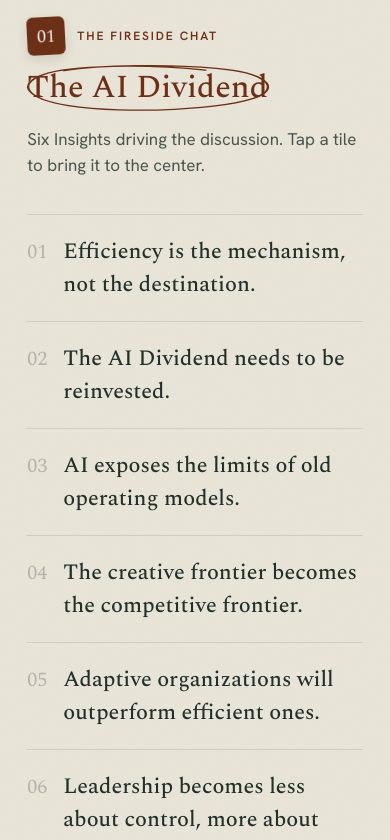
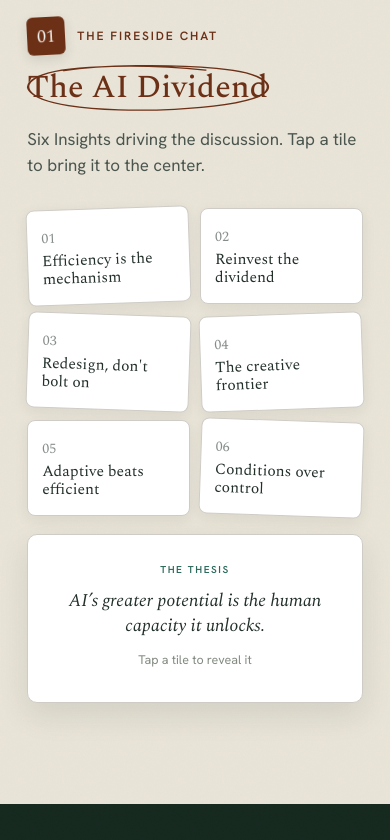
Before and after one commit to michaelkania-kg/kyuhouse-insights2, a React (Vite) app: page / in a window 390 px wide. Shown: the part 1156-1996 px from the top of the page. Built offline with nearby package versions, Linux system fonts and the light colour scheme; the HTML template or start-up script is replaced by a standard one.

Commit message:
Update App.tsx

```diff
--- a/src/App.tsx
+++ b/src/App.tsx
@@ -401,7 +401,7 @@ export default function App() {
   const weakest = scores.indexOf(Math.min(...scores));
   const TILES = 24, filled = Math.round((avg / 100) * TILES);
 
-  const sections = ["intro", "panel", "assess", "tables", "built"];
+  const sections = ["intro", "panel", "assess", "tables"];
   const [active, setActive] = useState("intro");
   useEffect(() => { const o = new IntersectionObserver((es) => es.forEach((e) => e.isIntersecting && setActive(e.target.id)), { threshold: 0.4 });
     sections.forEach((s) => { const el = document.getElementById(s); if (el) o.observe(el); }); return () => o.disconnect(); }, []);
@@ -529,21 +529,33 @@ export default function App() {
           </Reveal>
 
           {mob ? (
-            <div style={{ marginTop: 36 }}>
-              {PANEL.map((p, i) => (
-                <Reveal key={p.n} delay={i * 0.05}>
-                  <div onClick={() => setNode(node === i ? null : i)} style={{ borderTop: `1px solid ${C.line}`, padding: "20px 0", cursor: "pointer" }}>
-                    <div style={{ display: "flex", gap: 16, alignItems: "baseline" }}>
-                      <span style={{ fontFamily: SER, color: node === i ? C.teal : C.lineStrong, fontSize: 20 }}>{p.n}</span>
-                      <h3 style={{ fontFamily: SER, fontWeight: 500, fontSize: 22, margin: 0, color: node === i ? C.teal : C.fg1 }}>{p.t}</h3>
+            <div style={{ marginTop: 30 }}>
+              <div style={{ display: "grid", gridTemplateColumns: "repeat(2,1fr)", gap: 10 }}>
+                {PANEL.map((p, i) => {
+                  const on = node === i;
+                  return (
+                    <div key={p.n} onClick={() => setNode(on ? null : i)} style={{ borderRadius: 8, cursor: "pointer", padding: 14, minHeight: 96, display: "flex", flexDirection: "column", justifyContent: "center", background: on ? satColors[i] : C.white, color: on ? C.onDark : C.fg1, border: `1px solid ${on ? satColors[i] : C.line}`, boxShadow: "0 4px 14px rgba(22,41,31,.07)", transform: `rotate(${((i % 3) - 1) * 2}deg)`, transition: "background .3s ease-out, color .3s ease-out" }}>
+                      <span style={{ fontFamily: SER, fontSize: 14, opacity: 0.55 }}>{p.n}</span>
+                      <span style={{ fontFamily: SER, fontSize: 15.5, lineHeight: 1.15, marginTop: 4 }}>{p.lbl}</span>
                     </div>
-                    <div style={{ maxHeight: node === i ? 320 : 0, overflow: "hidden", transition: "max-height .5s ease-out" }}>
-                      <p style={{ color: C.fg2, fontSize: 16, lineHeight: 1.55, margin: "14px 0 0", paddingLeft: 36 }}>{p.ins}</p>
-                      <p style={{ fontFamily: SER, fontStyle: "italic", color: C.teal, fontSize: 19, lineHeight: 1.4, margin: "14px 0 0", paddingLeft: 36, borderLeft: `2px solid ${C.teal}`, marginLeft: 36 }}>{p.take}</p>
-                    </div>
-                  </div>
-                </Reveal>
-              ))}
+                  );
+                })}
+              </div>
+              <div className="bloom" key={node ?? "thesis"} style={{ marginTop: 18, background: C.white, border: `1px solid ${C.line}`, borderRadius: 10, padding: 22, boxShadow: "0 12px 30px rgba(22,41,31,.10)", textAlign: "center" }}>
+                {sel ? (
+                  <>
+                    <span className="eyebrow" style={{ color: C.teal, fontSize: 10 }}>{sel.n} · insight</span>
+                    <p style={{ color: C.fg2, fontSize: 15, lineHeight: 1.5, margin: "10px 0 12px" }}>{sel.ins}</p>
+                    <p style={{ fontFamily: SER, fontStyle: "italic", color: C.fg1, fontSize: 18, lineHeight: 1.35, margin: 0 }}>{sel.take}</p>
+                  </>
+                ) : (
+                  <>
+                    <span className="eyebrow" style={{ color: C.teal, fontSize: 10 }}>the thesis</span>
+                    <p style={{ fontFamily: SER, fontSize: 18, lineHeight: 1.4, color: C.fg1, margin: "10px 0 0", fontStyle: "italic" }}>AI’s greater potential is the human capacity it unlocks.</p>
+                    <p style={{ color: C.fg3, fontSize: 12.5, marginTop: 12 }}>Tap a tile to reveal it</p>
+                  </>
+                )}
+              </div>
             </div>
           ) : (
             <Reveal style={{ marginTop: 24 }}>
@@ -746,49 +758,6 @@ export default function App() {
         </div>
       </section>
 
-      {/* 5 · HOW IT WAS BUILT */}
-      <section id="built" style={{ padding: "7vh 7vw 9vh", borderTop: `1px solid ${C.line}` }}>
-        <Reveal>
-          {eyebrow("behind the experience")}
-          <div style={{ display: "flex", alignItems: "flex-start", gap: 14 }}>
-            <span style={{ display: "inline-flex", gap: 4, flexShrink: 0, marginTop: 10 }}>
-              {[C.teal, C.olive, C.rust].map((cc, i) => <span key={i} style={{ width: 13, height: 13, borderRadius: 3, background: cc, transform: `rotate(${(i - 1) * 9}deg)`, boxShadow: "0 3px 8px rgba(22,41,31,.12)" }} />)}
-            </span>
-            <h2 style={{ fontFamily: SER, fontSize: "clamp(30px,4.6vw,48px)", fontWeight: 500, margin: 0, lineHeight: 1.05, maxWidth: 760, color: C.rust }}>How this was made — an AI-assisted pipeline</h2>
-          </div>
-          <p style={{ color: C.fg2, marginTop: 16, fontSize: 16, lineHeight: 1.5, maxWidth: 560 }}>From a recorded conversation to the page you’re reading, four steps.</p>
-        </Reveal>
-        <div style={{ position: "relative", marginTop: 56 }}>
-          {!mob && <div style={{ position: "absolute", top: 40, left: "11%", right: "11%", height: 1, background: C.line }}>
-            <div style={{ position: "absolute", top: -3, width: 6, height: 6, borderRadius: 2, background: C.teal, animation: "travel 6s linear infinite" }} />
-          </div>}
-          <div style={{ display: "grid", gridTemplateColumns: mob ? "1fr" : "repeat(4,1fr)", gap: mob ? 18 : 24 }}>
-            {PIPE.map((s, i) => {
-              const Ic = s.Icon;
-              return (
-                <Reveal key={i} delay={i * 0.12}>
-                  <div style={{ display: "flex", flexDirection: "column", alignItems: mob ? "flex-start" : "center", textAlign: mob ? "left" : "center" }}>
-                    <div style={{ width: 80, height: 80, borderRadius: 8, background: C.white, border: `1px solid ${C.line}`, display: "flex", alignItems: "center", justifyContent: "center", boxShadow: "0 6px 18px rgba(22,41,31,.07)", position: "relative", zIndex: 2, transform: `rotate(${((i % 2) ? 1 : -1) * 3}deg)` }}>
-                      <Ic size={27} color={s.color} strokeWidth={1.75} />
-                    </div>
-                    <span className="eyebrow" style={{ color: C.fg3, marginTop: 18, fontSize: 11 }}>step 0{i + 1}</span>
-                    <h3 style={{ fontFamily: SER, fontWeight: 500, fontSize: 23, margin: "6px 0 0" }}>{s.t}</h3>
-                    <p style={{ color: C.fg2, fontSize: 14.5, lineHeight: 1.5, margin: "10px 0 12px", maxWidth: 230 }}>{s.d}</p>
-                    <span style={{ border: `1px solid ${s.color}`, color: s.color, borderRadius: 4, padding: "6px 14px", fontSize: 13, fontWeight: 600 }}>{s.tool}</span>
-                  </div>
-                </Reveal>
-              );
-            })}
-          </div>
-        </div>
-        <Reveal delay={0.2}>
-          <div style={{ marginTop: 80, paddingTop: 28, borderTop: `1px solid ${C.line}`, display: "flex", justifyContent: "space-between", alignItems: "center", flexWrap: "wrap", gap: 16 }}>
-            <span style={{ display: "inline-block", background: "#3A322A", color: C.white, fontFamily: SER, fontSize: 18, padding: "5px 15px", transform: "rotate(-2deg)" }}>kyu <span style={{ letterSpacing: ".03em" }}>HOUSE</span></span>
-            <span className="eyebrow" style={{ color: C.fg3 }}>the AI dividend · June 8, 2026</span>
-          </div>
-        </Reveal>
-      </section>
-
       {/* KYU FOOTER */}
       <footer style={{ background: "#EDECE8", borderTop: `1px solid ${C.line}`, overflow: "hidden" }}>
         {!mob ? (
```
